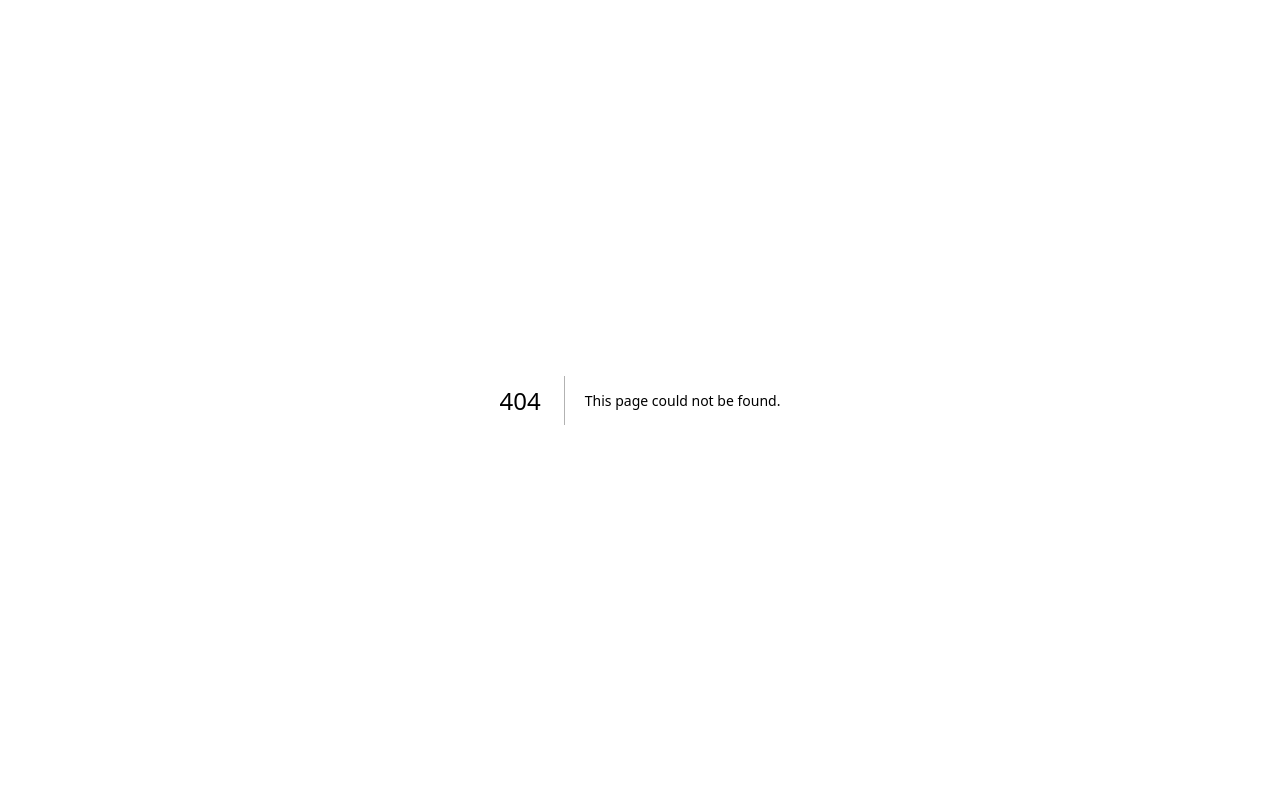
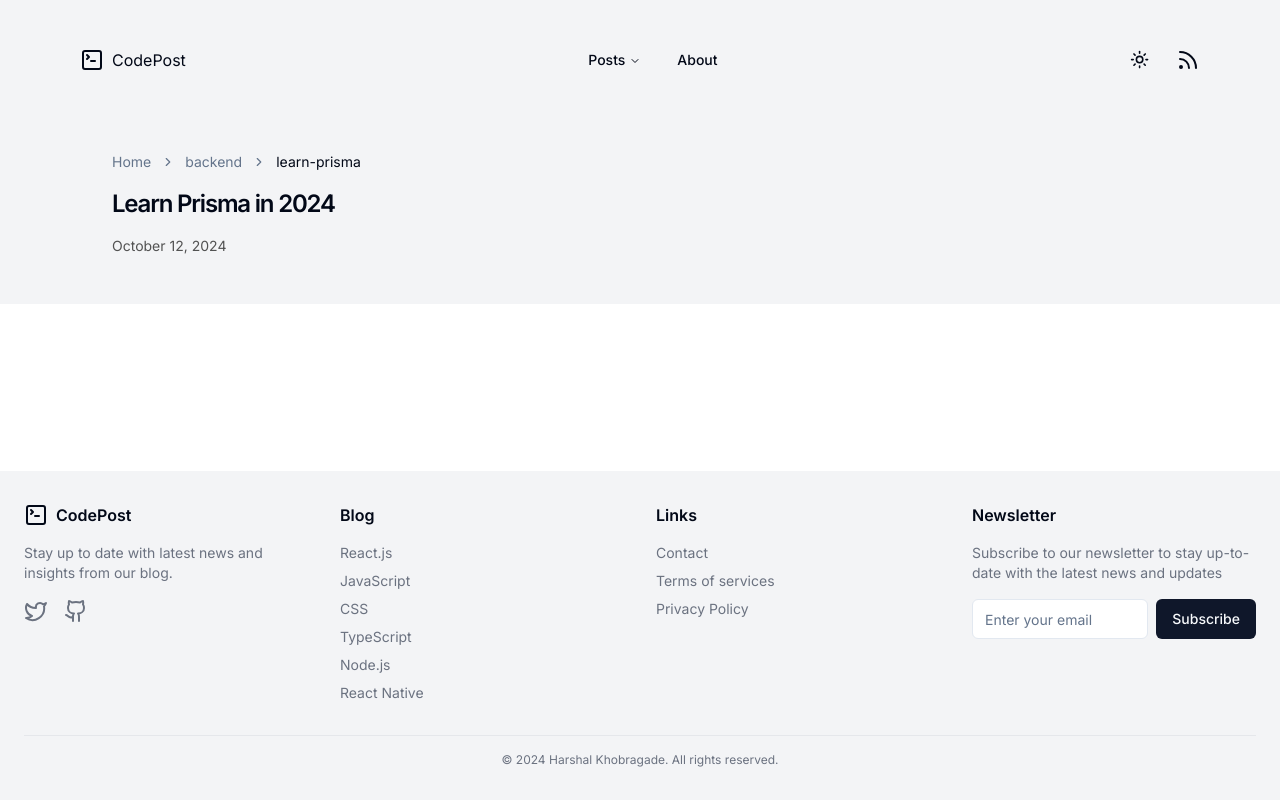
Before and after one commit to Harshalvk/CodePost, a Next.js app: page /blog/backend/learn-prisma in a window 1280 px wide. Before the commit this address had no page. Shown: the top 800 px of the page. Built offline with nearby package versions, Linux system fonts and the light colour scheme.

Commit message:
ADD: Breadcrumb component

```diff
--- /dev/null
+++ b/src/app/blog/[category]/[slug]/page.tsx
@@ -0,0 +1,36 @@
+import React from "react";
+import { formatDate, getBlogPosts } from "../../utils";
+import { notFound } from "next/navigation";
+import Header from "@/components/Header";
+import Container from "@/components/Container";
+import { BreadcrumbWithCustomSeparator } from "@/components/Breadcrumb";
+
+const page = ({ params }: { params: { category: string; slug: string } }) => {
+  let post = getBlogPosts().find((post) => post.slug === params.slug);
+
+  if (!post) {
+    notFound();
+  }
+  return (
+    <>
+      <Header>
+        <Container>
+          <BreadcrumbWithCustomSeparator
+            category={post.metadata.category}
+            slug={post.slug}
+          />
+          <h1 className="title font-semibold text-2xl tracking-tighter mt-4">
+            {post.metadata.title}
+          </h1>
+          <div className="flex justify-between items-center mt-2 mb-4 text-sm">
+            <p className="text-sm text-neutral-600 dark:text-neutral-400 mt-2">
+              {formatDate(post.metadata.publishedAt)}
+            </p>
+          </div>
+        </Container>
+      </Header>
+    </>
+  );
+};
+
+export default page;
--- a/src/app/blog/[category]/page.tsx
+++ b/src/app/blog/[category]/page.tsx
@@ -11,7 +11,7 @@
     (post) => post.metadata.category === params.category
   );
 
-  if (!posts) {
+  if (!posts.length) {
     notFound();
   }
 
@@ -20,7 +20,7 @@
       <Header>
         <Container>
           <h1 className="title font-semibold text-2xl tracking-wider mt-4 capitalize">
-            {params.category}
+            {posts[0]?.metadata.category}
           </h1>
         </Container>
       </Header>
--- a/src/app/blog/contents/learn-trpc.mdx
+++ b/src/app/blog/contents/learn-trpc.mdx
@@ -2,21 +2,23 @@
 title: "Learn tRPC in 2024"
 publishedAt: "2024-06-13"
 summary: "Learn tRPC, to make your dev journey more peace full."
-category: "web"
+category: "react"
 ---
 
 ## Three steps to write backend in tRPC
+
 1. initialize tRPC
 2. Define your router
 3. Use the adapter to server the API
 
 When initializing your router, tRPC allows your to:
+
 - Setup request context
 - Assign metadata to procedures
 - Format and handle errors
 - Transform data as needed
 - Customize the runtime config
-You can use method chaining to customize your `t` object on initialization
+  You can use method chaining to customize your `t` object on initialization
 
 - When your control reachs to your final handler, it will gives access to `context` which usually contains the `id` or `session` of the user who's calling to it.
 - `context` can be also defined as, it is basically request specific information things like, whether the user is logged in or not, and etc.
@@ -24,11 +26,14 @@
 - Setting up the context is done in 2 steps, defining the type during initialization and then creating the runtime context for each request.
 
 ## Why to store database information in tRPC context?
+
 While storing database information like models, schemas, & some user information etc. inside the tRPC context, tRPC context then allows you to give freedom to write tests without making database calls also allows you to access the information form the headers. Also if you want to change the ORM to a different ORM by adding the models or schema inside the context you then only have to change the implementation of those ORM only once and the changes will occur everywhere inside your code as soon as you implement the ORM similar to each others.
 
 ## How to Promisify a async function that doesn't supports a promise?
+
 Find the answer.
 
 ## Difference between Context and Middleware
+
 - Context: It is used to extract a lot of information from the request
 - Middleware: It is used to stop a request from reaching to certain step if a certain condtition didn't
--- /dev/null
+++ b/src/components/Breadcrumb.tsx
@@ -0,0 +1,36 @@
+import Link from "next/link";
+
+import {
+  Breadcrumb,
+  BreadcrumbItem,
+  BreadcrumbLink,
+  BreadcrumbList,
+  BreadcrumbPage,
+  BreadcrumbSeparator,
+} from "@/components/ui/breadcrumb";
+
+export function BreadcrumbWithCustomSeparator({
+  category,
+  slug,
+}: {
+  category: string;
+  slug: string;
+}) {
+  return (
+    <Breadcrumb>
+      <BreadcrumbList>
+        <BreadcrumbItem>
+          <BreadcrumbLink href="/">Home</BreadcrumbLink>
+        </BreadcrumbItem>
+        <BreadcrumbSeparator />
+        <BreadcrumbItem>
+          <BreadcrumbLink href={`/blog/${category}`}>{category}</BreadcrumbLink>
+        </BreadcrumbItem>
+        <BreadcrumbSeparator />
+        <BreadcrumbItem>
+          <BreadcrumbPage>{slug}</BreadcrumbPage>
+        </BreadcrumbItem>
+      </BreadcrumbList>
+    </Breadcrumb>
+  );
+}
--- /dev/null
+++ b/src/components/ui/breadcrumb.tsx
@@ -0,0 +1,115 @@
+import * as React from "react"
+import { Slot } from "@radix-ui/react-slot"
+import { ChevronRight, MoreHorizontal } from "lucide-react"
+
+import { cn } from "@/lib/utils"
+
+const Breadcrumb = React.forwardRef<
+  HTMLElement,
+  React.ComponentPropsWithoutRef<"nav"> & {
+    separator?: React.ReactNode
+  }
+>(({ ...props }, ref) => <nav ref={ref} aria-label="breadcrumb" {...props} />)
+Breadcrumb.displayName = "Breadcrumb"
+
+const BreadcrumbList = React.forwardRef<
+  HTMLOListElement,
+  React.ComponentPropsWithoutRef<"ol">
+>(({ className, ...props }, ref) => (
+  <ol
+    ref={ref}
+    className={cn(
+      "flex flex-wrap items-center gap-1.5 break-words text-sm text-muted-foreground sm:gap-2.5",
+      className
+    )}
+    {...props}
+  />
+))
+BreadcrumbList.displayName = "BreadcrumbList"
+
+const BreadcrumbItem = React.forwardRef<
+  HTMLLIElement,
+  React.ComponentPropsWithoutRef<"li">
+>(({ className, ...props }, ref) => (
+  <li
+    ref={ref}
+    className={cn("inline-flex items-center gap-1.5", className)}
+    {...props}
+  />
+))
+BreadcrumbItem.displayName = "BreadcrumbItem"
+
+const BreadcrumbLink = React.forwardRef<
+  HTMLAnchorElement,
+  React.ComponentPropsWithoutRef<"a"> & {
+    asChild?: boolean
+  }
+>(({ asChild, className, ...props }, ref) => {
+  const Comp = asChild ? Slot : "a"
+
+  return (
+    <Comp
+      ref={ref}
+      className={cn("transition-colors hover:text-foreground", className)}
+      {...props}
+    />
+  )
+})
+BreadcrumbLink.displayName = "BreadcrumbLink"
+
+const BreadcrumbPage = React.forwardRef<
+  HTMLSpanElement,
+  React.ComponentPropsWithoutRef<"span">
+>(({ className, ...props }, ref) => (
+  <span
+    ref={ref}
+    role="link"
+    aria-disabled="true"
+    aria-current="page"
+    className={cn("font-normal text-foreground", className)}
+    {...props}
+  />
+))
+BreadcrumbPage.displayName = "BreadcrumbPage"
+
+const BreadcrumbSeparator = ({
+  children,
+  className,
+  ...props
+}: React.ComponentProps<"li">) => (
+  <li
+    role="presentation"
+    aria-hidden="true"
+    className={cn("[&>svg]:size-3.5", className)}
+    {...props}
+  >
+    {children ?? <ChevronRight />}
+  </li>
+)
+BreadcrumbSeparator.displayName = "BreadcrumbSeparator"
+
+const BreadcrumbEllipsis = ({
+  className,
+  ...props
+}: React.ComponentProps<"span">) => (
+  <span
+    role="presentation"
+    aria-hidden="true"
+    className={cn("flex h-9 w-9 items-center justify-center", className)}
+    {...props}
+  >
+    <MoreHorizontal className="h-4 w-4" />
+    <span className="sr-only">More</span>
+  </span>
+)
+BreadcrumbEllipsis.displayName = "BreadcrumbElipssis"
+
+export {
+  Breadcrumb,
+  BreadcrumbList,
+  BreadcrumbItem,
+  BreadcrumbLink,
+  BreadcrumbPage,
+  BreadcrumbSeparator,
+  BreadcrumbEllipsis,
+}
```
